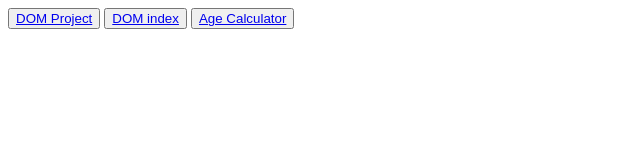
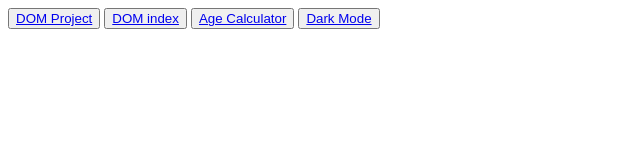
Before and after one commit to deepakcse211086/fs-21-javaScript, a plain HTML site: page index.html in a window 1280 px wide. Shown: the whole page, without its empty margins (0-640 px from the left). Drawn offline with Linux system fonts and the light colour scheme.

Commit message:
dark mode

```diff
--- a/index.html
+++ b/index.html
@@ -9,5 +9,6 @@
     <button><a href="function/fun.js">DOM Project</a></button>
     <button><a href="DOM/index.html">DOM index</a></button>
     <button><a href="Age Calculator/index.html">Age Calculator</a></button>
+    <button><a href="Dark Mode/index.html">Dark Mode</a></button>
   </body>
 </html>
```
